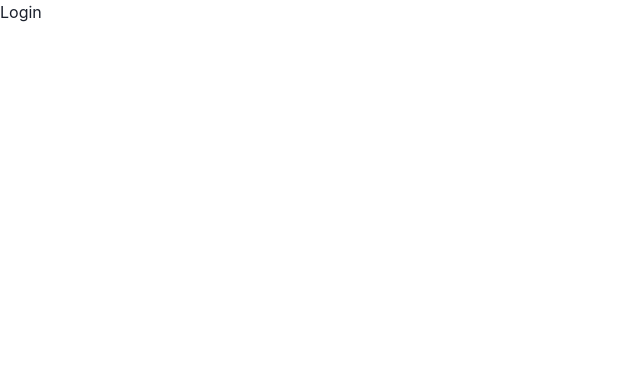
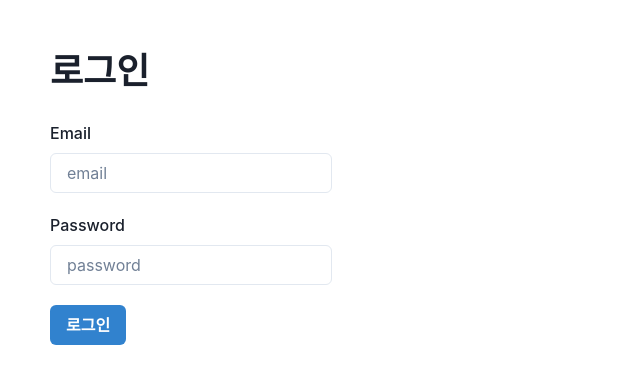
Before and after one commit to Yuhyeon0516/Firebase_sample_web, a React (Create React App) app: page /login in a window 1280 px wide. Shown: the top 384 px of the page, without its empty margins (0-640 px from the left). Built offline with nearby package versions, Linux system fonts and the light colour scheme; no server answers.

Commit message:
Created login function using email & password.

```diff
--- a/src/auth/email/Login.tsx
+++ b/src/auth/email/Login.tsx
@@ -1,5 +1,66 @@
-import React from "react";
+import {
+    Box,
+    Button,
+    FormControl,
+    FormLabel,
+    Heading,
+    Input,
+    VStack,
+} from "@chakra-ui/react";
+import { Field, Form, Formik } from "formik";
+import { handleLogin } from "../../firebase";
 
 export default function Login() {
-    return <div>Login</div>;
+    async function handleSubmit(email: string, password: string) {
+        try {
+            await handleLogin(email, password);
+            alert("로그인 완료");
+        } catch (error: any) {
+            alert(error.code + error.message);
+        }
+    }
+
+    return (
+        <VStack p={50} alignItems={"flex-start"}>
+            <Heading mb={5}>로그인</Heading>
+
+            <Formik
+                initialValues={{ email: "", password: "" }}
+                onSubmit={async (values) => {
+                    const { email, password } = values;
+
+                    await handleSubmit(email, password);
+                }}
+            >
+                <Form>
+                    <Field name="email">
+                        {({ field }: { field: any }) => (
+                            <FormControl>
+                                <FormLabel>Email</FormLabel>
+                                <Input {...field} placeholder="email" />
+                            </FormControl>
+                        )}
+                    </Field>
+                    <Box h={5} />
+                    <Field name="password">
+                        {({ field }: { field: any }) => (
+                            <FormControl>
+                                <FormLabel>Password</FormLabel>
+                                <Input
+                                    {...field}
+                                    type="password"
+                                    placeholder="password"
+                                />
+                            </FormControl>
+                        )}
+                    </Field>
+
+                    <Box h={5} />
+                    <Button colorScheme="blue" type="submit">
+                        로그인
+                    </Button>
+                </Form>
+            </Formik>
+        </VStack>
+    );
 }
--- a/src/firebase.ts
+++ b/src/firebase.ts
@@ -1,5 +1,10 @@
 import { initializeApp } from "firebase/app";
-import { createUserWithEmailAndPassword, getAuth } from "firebase/auth";
+import {
+    createUserWithEmailAndPassword,
+    getAuth,
+    sendEmailVerification,
+    signInWithEmailAndPassword,
+} from "firebase/auth";
 
 const firebaseConfig = {
     apiKey: process.env.REACT_APP_FIREBASE_API_KEY as string,
@@ -16,4 +21,13 @@ const auth = getAuth(app);
 
 export async function handleRegister(email: string, password: string) {
     await createUserWithEmailAndPassword(auth, email, password);
+    await sendEmailVerification(auth.currentUser!);
 }
+
+export async function handleLogin(email: string, password: string) {
+    const credential = await signInWithEmailAndPassword(auth, email, password);
+
+    if (!credential.user.emailVerified) {
+        throw Error("이메일 인증 후 로그인해주세요.");
+    }
+}
```
Also changed, not shown: 1 other file (tests, documents, lock files or other folders).
